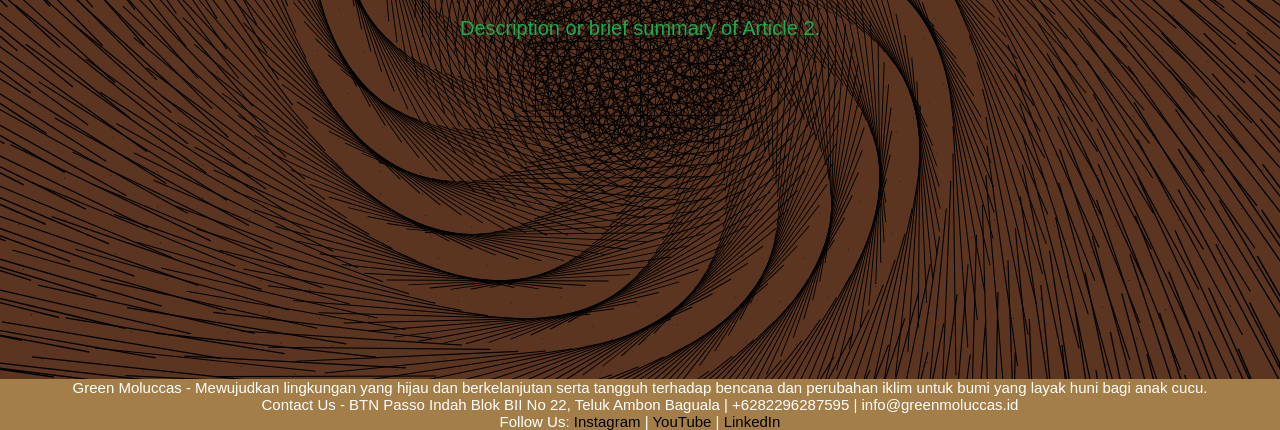
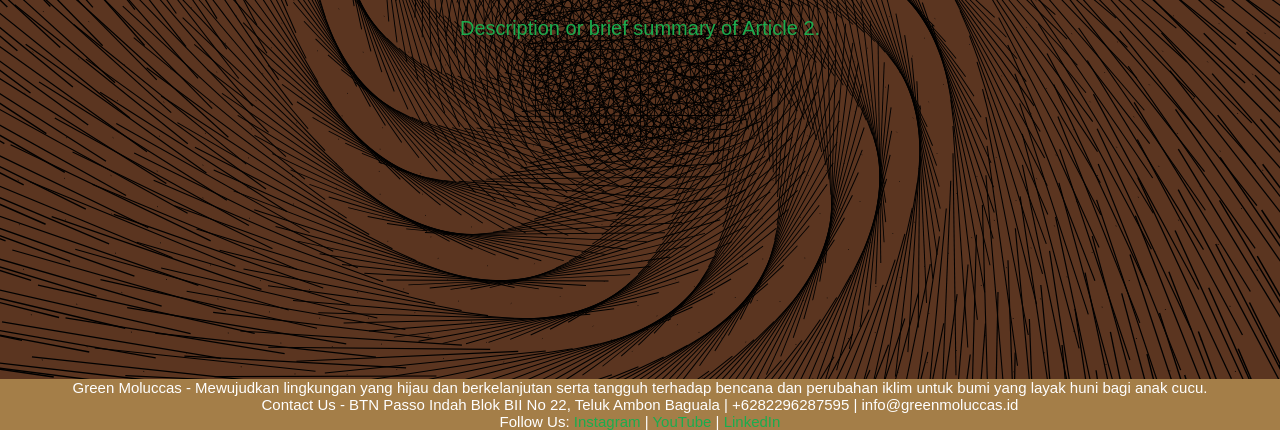
Before and after one commit to GreenMolucass/website, a plain HTML site: page articles.html in a window 1280 px wide. Shown: the part 370-800 px from the top of the page. Drawn offline with Linux system fonts and the light colour scheme.

Commit message:
link color update

```diff
--- a/articles.html
+++ b/articles.html
@@ -115,9 +115,9 @@
         Contact Us - BTN Passo Indah Blok BII No 22, Teluk Ambon Baguala | +6282296287595 | info@greenmoluccas.id
         <br>
         Follow Us:
-        <a href="https://www.instagram.com/accounts/login/?next=https%3A%2F%2Fwww.instagram.com%2Fgreenmoluccas.id%2F%3Fhl%3Den&is_from_rle" target="_blank" style="color: black; text-decoration: none;">Instagram</a> |
-        <a href="https://www.youtube.com/channel/UCEOhMJRiOeGinYhbmwOsuWQ" target="_blank" style="color: black; text-decoration: none;">YouTube</a> |
-        <a href="https://www.linkedin.com/in/green-moluccas-7292b9257/" target="_blank" style="color: black; text-decoration: none;">LinkedIn</a>
+        <a href="https://www.instagram.com/accounts/login/?next=https%3A%2F%2Fwww.instagram.com%2Fgreenmoluccas.id%2F%3Fhl%3Den&is_from_rle" target="_blank" style="color: #1bac4e; text-decoration: none;">Instagram</a> |
+        <a href="https://www.youtube.com/channel/UCEOhMJRiOeGinYhbmwOsuWQ" target="_blank" style="color: #1bac4e; text-decoration: none;">YouTube</a> |
+        <a href="https://www.linkedin.com/in/green-moluccas-7292b9257/" target="_blank" style="color: #1bac4e; text-decoration: none;">LinkedIn</a>
 </div>
 </body>
 
```
Also changed, not shown: articles/article1.html (+3 -3 lines), donate.html (+3 -3 lines), events.html (+3 -3 lines), gallery.html (+3 -3 lines), index.html (+3 -3 lines), information.html (+3 -3 lines), volunteer.html (+3 -3 lines), whatWeDo.html (+3 -3 lines).
